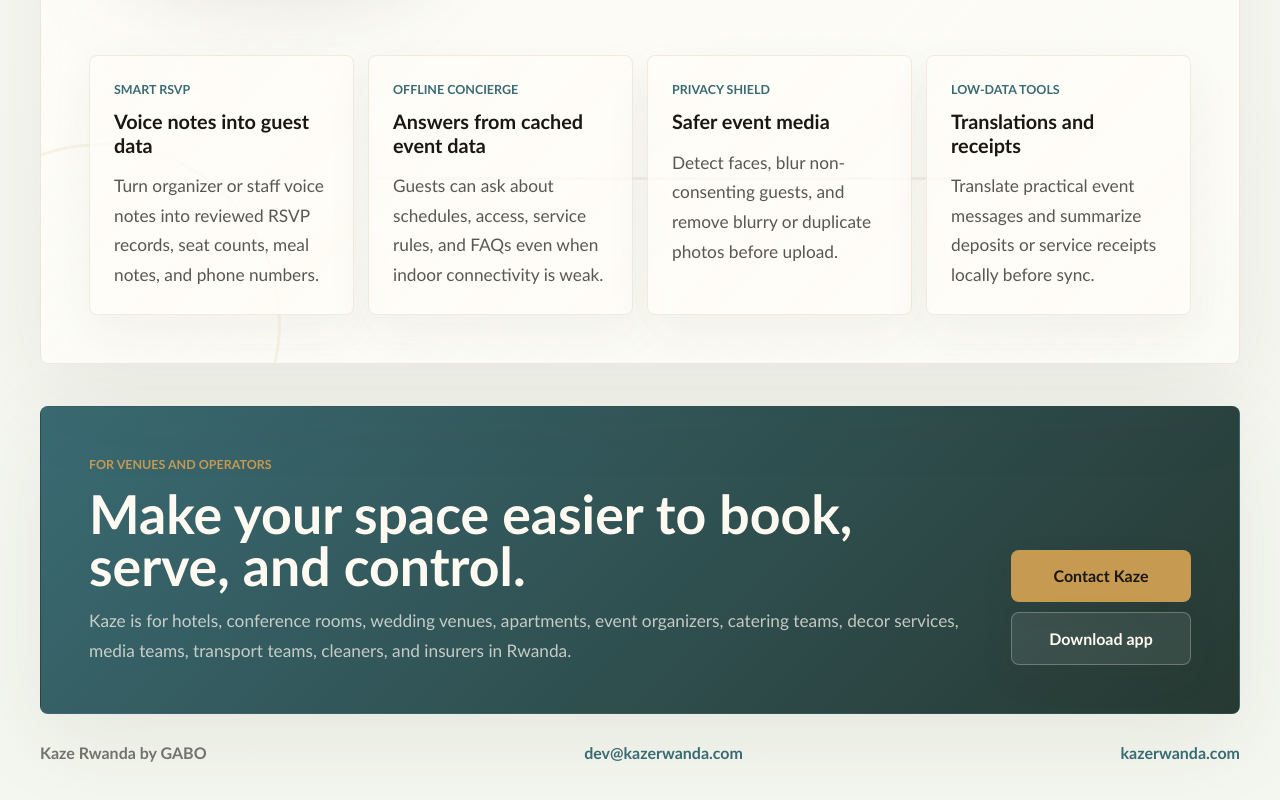
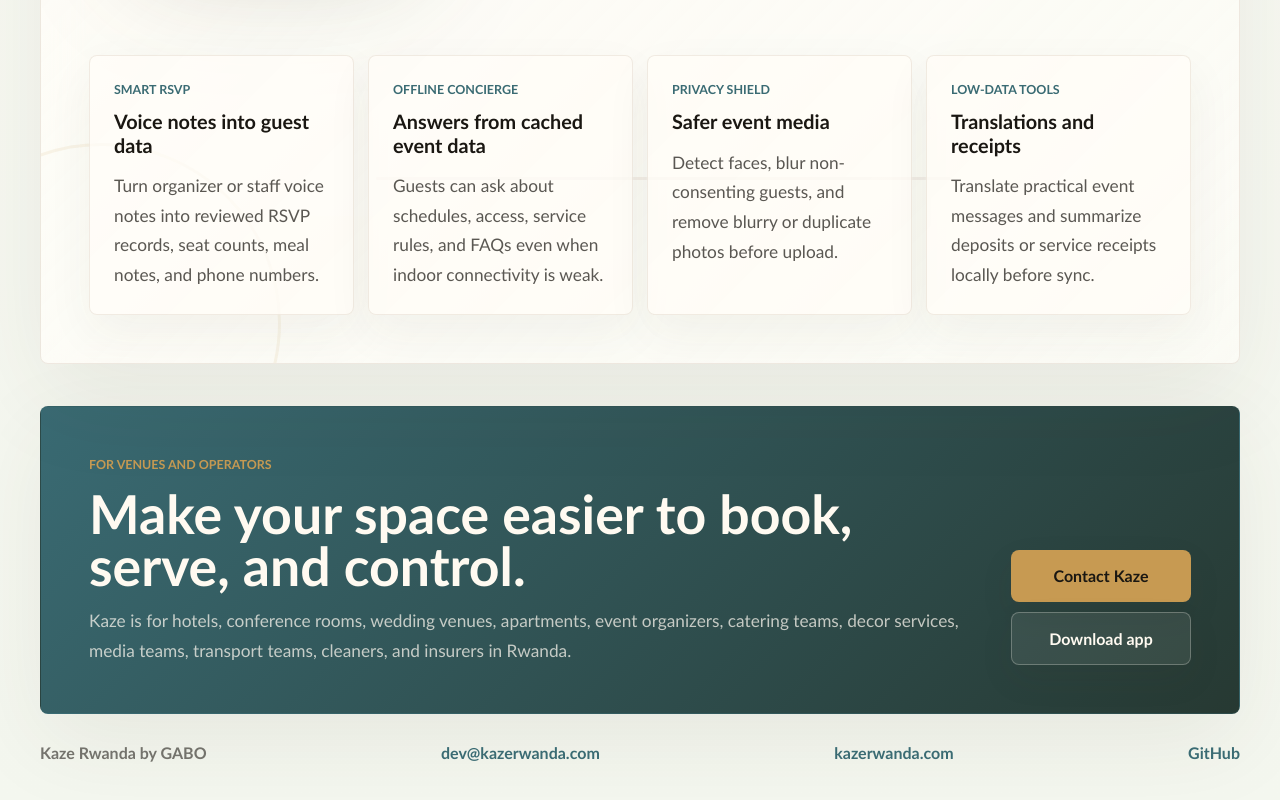
Before and after one commit to OresteGabo/kazerwanda-web, a Vue app: page / in a window 1280 px wide. Shown: the part 4670-5470 px from the top of the page. Built offline with nearby package versions, Linux system fonts and the light colour scheme.

Commit message:
Add GitHub link to footer for improved accessibility

```diff
--- a/src/App.vue
+++ b/src/App.vue
@@ -220,6 +220,7 @@
       <span>Kaze Rwanda by GABO</span>
       <a href="mailto:dev@kazerwanda.com">dev@kazerwanda.com</a>
       <a href="https://kazerwanda.com">kazerwanda.com</a>
+      <a href="https://github.com/OresteGabo/kazerwanda-web" rel="me">GitHub</a>
     </footer>
   </div>
 </template>
```
